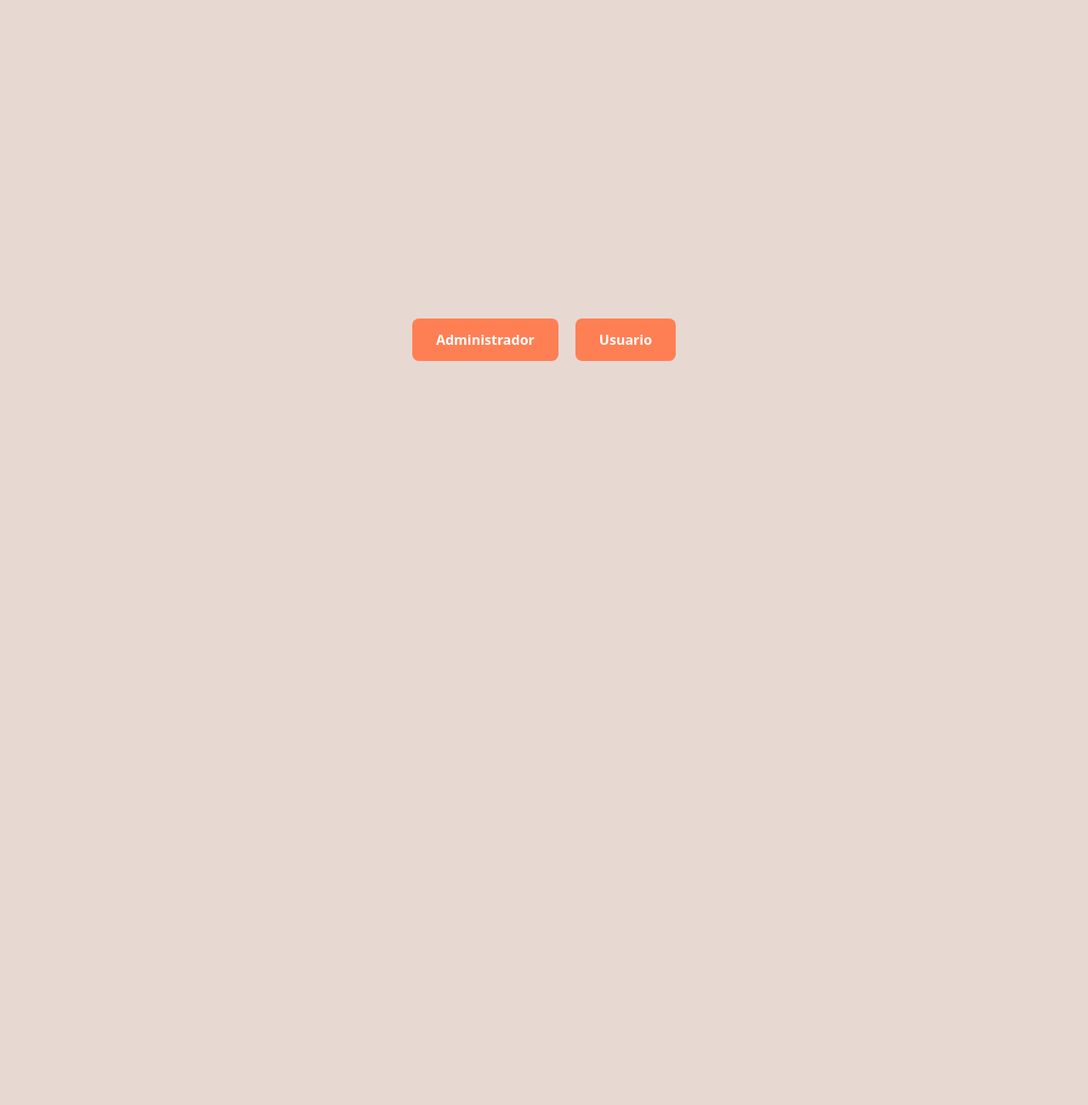
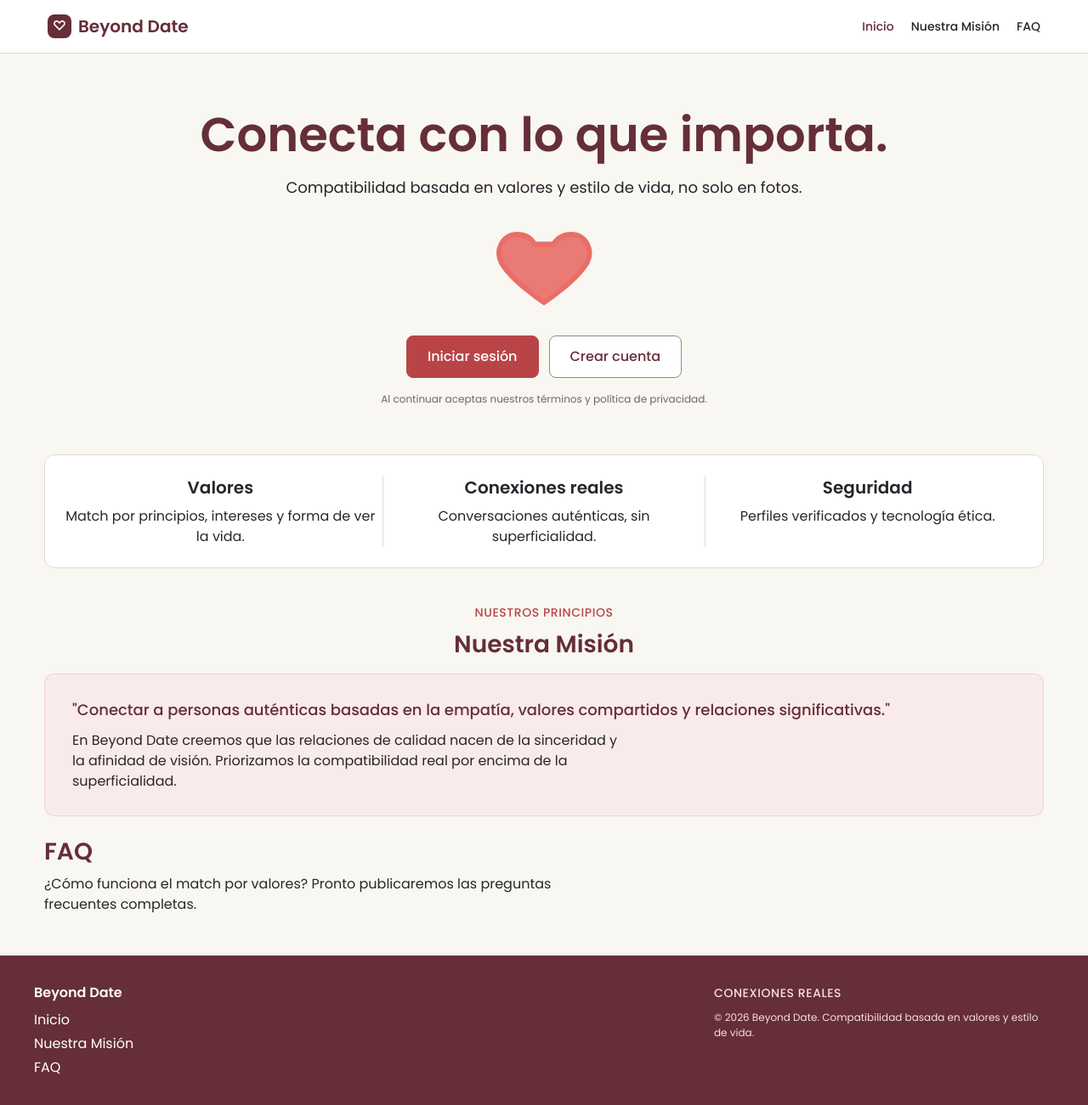
Before and after one commit to Ruka190/Proyecto-Visua, a Django app: page / in a window 1280 px wide. Shown: the whole page at 85% size. Before the commit the page ends 425 px from the top, so only its background shows below. Run offline with Django 5.2, Linux system fonts and the light colour scheme.

Commit message:
Bloque4: inicio con sistema Beyond Date

```diff
--- /dev/null
+++ b/inicio/static/inicio/css/components.css
@@ -0,0 +1,124 @@
+/* ==========================================================================
+   BEYOND DATE — COMPONENTES INICIO (inicio/static/inicio/css/components.css)
+   Header, hero, features, misión, footer. Usa tokens de variables.css.
+   ========================================================================== */
+
+/* Header superior */
+.bd-header {
+  background: var(--color-surface);
+  border-bottom: 1px solid var(--color-border-subtle);
+}
+.bd-header-inner {
+  max-width: 1200px;
+  margin: 0 auto;
+  display: flex;
+  justify-content: space-between;
+  align-items: center;
+  padding: 16px 16px;
+  gap: 16px;
+}
+.bd-brand {
+  font-weight: 600;
+  font-size: 20px;
+  color: var(--color-wine);
+  text-decoration: none;
+  display: inline-flex;
+  align-items: center;
+  gap: 8px;
+}
+.bd-brand-dot {
+  width: 28px;
+  height: 28px;
+  border-radius: 8px;
+  background: var(--color-wine);
+  color: #fff;
+  display: inline-flex;
+  align-items: center;
+  justify-content: center;
+  font-size: 16px;
+}
+.bd-nav { display: flex; gap: 20px; align-items: center; }
+.bd-nav a {
+  color: var(--color-text);
+  text-decoration: none;
+  font-size: 14px;
+  font-weight: 500;
+}
+.bd-nav a:hover, .bd-nav a.active { color: var(--color-wine); }
+
+/* Hero inicio */
+.bd-hero {
+  text-align: center;
+  padding: 48px 0 32px;
+}
+.bd-hero-heart {
+  width: 120px;
+  height: 120px;
+  margin: 8px auto 24px;
+  display: block;
+  color: var(--color-coral);
+}
+.bd-hero-actions {
+  display: flex;
+  gap: 12px;
+  justify-content: center;
+  flex-wrap: wrap;
+  margin-top: 20px;
+}
+.bd-btn-secondary {
+  font-size: 16px;
+  line-height: 24px;
+  font-weight: 500;
+  background: var(--color-surface);
+  color: var(--color-wine);
+  border: 1px solid var(--color-border-control);
+  padding: 12px 24px;
+}
+.bd-btn-secondary:hover {
+  background: var(--color-blush);
+  color: var(--color-wine);
+  transform: translateY(-1px);
+}
+
+/* Features 3 columnas */
+.bd-features {
+  background: var(--color-surface);
+  border: 1px solid var(--color-border-subtle);
+  border-radius: 12px;
+  padding: 24px;
+  margin: 24px 0;
+}
+
+/* Misión — fondo #FAEBEB, contraste AAA 12.85:1 */
+.bd-mission-container { margin: 40px 0; }
+.bd-mission-card {
+  background-color: var(--color-mission-bg);
+  border-radius: 12px;
+  padding: 28px 32px;
+  border: 1px solid rgba(185, 68, 72, 0.15);
+}
+
+/* Footer vino, blanco sobre vino 10.46:1 AAA */
+.bd-footer {
+  background-color: var(--color-wine);
+  color: #FFFFFF;
+  padding: 32px 16px;
+  margin-top: 48px;
+}
+.bd-footer a { color: #FFFFFF; text-decoration: none; }
+.bd-footer a:hover { text-decoration: underline; }
+.bd-footer-inner {
+  max-width: 1200px;
+  margin: 0 auto;
+  display: flex;
+  justify-content: space-between;
+  gap: 24px;
+  flex-wrap: wrap;
+  align-items: flex-start;
+}
+
+@media (max-width: 768px) {
+  .bd-nav { gap: 12px; }
+  .bd-hero { padding: 32px 0 24px; }
+  .bd-mission-card { padding: 20px; }
+}
--- /dev/null
+++ b/inicio/static/inicio/css/typography.css
@@ -0,0 +1,141 @@
+/* ==========================================================================
+   BEYOND DATE — TIPOGRAFÍA EN PX (inicio/static/inicio/css/typography.css)
+   Desktop por defecto. Móvil <=768px al final.
+   ========================================================================== */
+body {
+  font-family: var(--font-family-base);
+  color: var(--color-text);
+  background-color: var(--color-bg);
+  -webkit-font-smoothing: antialiased;
+}
+
+.bd-display {
+  font-size: 56px;
+  line-height: 64px;
+  font-weight: 600;
+  color: var(--color-wine);
+  margin-top: 0;
+  margin-bottom: 16px;
+}
+
+.bd-h1 {
+  font-size: 36px;
+  line-height: 44px;
+  font-weight: 600;
+  color: var(--color-text);
+  margin-top: 0;
+  margin-bottom: 12px;
+}
+
+.bd-h2 {
+  font-size: 28px;
+  line-height: 36px;
+  font-weight: 600;
+  color: var(--color-wine);
+  margin-top: 24px;
+  margin-bottom: 8px;
+}
+
+.bd-h3 {
+  font-size: 20px;
+  line-height: 28px;
+  font-weight: 600;
+  color: var(--color-text);
+  margin-top: 0;
+  margin-bottom: 8px;
+}
+
+.bd-body-lg {
+  font-size: 18px;
+  line-height: 28px;
+  font-weight: 400;
+  color: var(--color-text);
+  margin-bottom: 16px;
+}
+
+.bd-body {
+  font-size: 16px;
+  line-height: 24px;
+  font-weight: 400;
+  color: var(--color-text);
+  max-width: 65ch;
+  margin-bottom: 16px;
+}
+
+.bd-label {
+  font-size: 14px;
+  line-height: 20px;
+  font-weight: 500;
+  letter-spacing: 0.04em;
+  text-transform: uppercase;
+  display: inline-block;
+  margin-bottom: 6px;
+}
+
+.bd-caption {
+  font-size: 12px;
+  line-height: 18px;
+  font-weight: 400;
+  color: var(--color-text-muted);
+  display: block;
+  margin-top: 4px;
+}
+
+.bd-kpi {
+  font-size: 36px;
+  line-height: 44px;
+  font-weight: 600;
+  color: var(--color-primary);
+  letter-spacing: -0.02em;
+}
+
+.btn {
+  font-family: inherit;
+  display: inline-flex;
+  align-items: center;
+  justify-content: center;
+  border-radius: 8px;
+  cursor: pointer;
+  text-decoration: none;
+  transition: background-color 0.2s ease, border-color 0.2s ease, transform 0.2s ease;
+}
+
+.btn-primary {
+  font-size: 16px;
+  line-height: 24px;
+  font-weight: 500;
+  background-color: var(--color-primary);
+  color: #FFFFFF;
+  border: 1px solid var(--color-primary);
+  padding: 12px 24px;
+}
+
+.btn-primary:hover {
+  background-color: #A33A3E;
+  border-color: #A33A3E;
+  color: #FFFFFF;
+  transform: translateY(-1px);
+}
+
+.btn-compact {
+  font-size: 14px;
+  line-height: 20px;
+  font-weight: 500;
+  background-color: transparent;
+  color: var(--color-wine);
+  border: 1px solid var(--color-border-control);
+  padding: 6px 14px;
+}
+
+.btn-compact:hover {
+  background-color: var(--color-blush);
+  color: var(--color-wine);
+}
+
+/* Responsive <=768px */
+@media (max-width: 768px) {
+  .bd-display { font-size: 36px; line-height: 44px; }
+  .bd-h1 { font-size: 28px; line-height: 36px; }
+  .bd-h2 { font-size: 24px; line-height: 32px; }
+  .bd-kpi { font-size: 28px; line-height: 36px; }
+}
--- /dev/null
+++ b/inicio/static/inicio/css/variables.css
@@ -0,0 +1,36 @@
+/* ==========================================================================
+   BEYOND DATE — VARIABLES CENTRALES (inicio/static/inicio/css/variables.css)
+   Paleta consolidada: 14 tokens UI + 4 semánticos. Fuente Poppins.
+   ========================================================================== */
+:root {
+  /* 1. PALETA BASE */
+  --color-bg: #F8F7F2;
+  --color-surface: #FFFFFF;
+  --color-blush: #F5DFDB;
+  --color-coral: #E86E67;
+  --color-primary: #B94448;
+  --color-wine: #652E38;
+  --color-text: #29252C;
+  --color-text-muted: #70656B;
+  --color-border-subtle: #E7D8D2;
+  --color-border-control: #988589;
+  /* 2. COMPONENTES / VISTAS */
+  --color-nav-icon-active: #F0AF9A;
+  --color-user-info-bg: #D9D9D9;
+  --color-admin-notify-bg: #F5DFD8;
+  --color-mission-bg: #FAEBEB;
+  /* 3. SEMÁNTICOS */
+  --color-success: #276749;
+  --color-success-bg: #E9F3EC;
+  --color-warning: #875400;
+  --color-warning-bg: #FFF0D5;
+  --color-danger: #A52A38;
+  --color-danger-bg: #FCE9EC;
+  --color-info: #4A506A;
+  --color-info-bg: #EEF0F5;
+  /* 4. TIPOGRAFÍA */
+  --font-family-base: 'Poppins', -apple-system, BlinkMacSystemFont, 'Segoe UI', sans-serif;
+  --fw-regular: 400;
+  --fw-medium: 500;
+  --fw-semibold: 600;
+}
--- /dev/null
+++ b/inicio/templates/inicio/base.html
@@ -0,0 +1,32 @@
+{% load static %}
+<!DOCTYPE html>
+<html lang="es">
+<head>
+  <meta charset="UTF-8">
+  <meta name="viewport" content="width=device-width, initial-scale=1.0">
+  <title>{% block title %}Beyond Date{% endblock %}</title>
+  <!-- Poppins 400,500,600 -->
+  <link rel="preconnect" href="https://fonts.googleapis.com">
+  <link rel="preconnect" href="https://fonts.gstatic.com" crossorigin>
+  <link href="https://fonts.googleapis.com/css2?family=Poppins:wght@400;500;600&display=swap" rel="stylesheet">
+  <!-- Bootstrap 5.3.3 -->
+  <link href="https://cdn.jsdelivr.net/npm/bootstrap@5.3.3/dist/css/bootstrap.min.css" rel="stylesheet">
+  <!-- Tokens y sistema Beyond Date -->
+  <link rel="stylesheet" href="{% static 'inicio/css/variables.css' %}">
+  <link rel="stylesheet" href="{% static 'inicio/css/typography.css' %}">
+  <link rel="stylesheet" href="{% static 'inicio/css/components.css' %}">
+  {% block extra_css %}{% endblock %}
+</head>
+<body>
+  {% include "inicio/includes/header.html" %}
+
+  <main class="container" style="max-width: 1200px; margin-top: 16px; margin-bottom: 16px;">
+    {% block content %}{% endblock %}
+  </main>
+
+  {% include "inicio/includes/footer.html" %}
+
+  <script src="https://cdn.jsdelivr.net/npm/bootstrap@5.3.3/dist/js/bootstrap.bundle.min.js"></script>
+  {% block extra_js %}{% endblock %}
+</body>
+</html>
--- /dev/null
+++ b/inicio/templates/inicio/includes/footer.html
@@ -0,0 +1,17 @@
+<!-- Footer global: vino #652E38, blanco AAA -->
+<footer class="bd-footer">
+  <div class="bd-footer-inner">
+    <div>
+      <p class="bd-body" style="color:#fff; margin-bottom:8px; font-weight:600;">Beyond Date</p>
+      <div class="d-flex flex-column gap-1">
+        <a href="{% url 'index' %}">Inicio</a>
+        <a href="{% url 'index' %}#mision">Nuestra Misión</a>
+        <a href="{% url 'index' %}#faq">FAQ</a>
+      </div>
+    </div>
+    <div style="max-width: 400px;">
+      <span class="bd-label" style="color: var(--color-blush);">CONEXIONES REALES</span>
+      <p class="bd-caption" style="color: var(--color-blush);">© 2026 Beyond Date. Compatibilidad basada en valores y estilo de vida.</p>
+    </div>
+  </div>
+</footer>
--- /dev/null
+++ b/inicio/templates/inicio/includes/header.html
@@ -0,0 +1,13 @@
+<!-- Header global Bloque 4: logo + nav Inicio / Misión / FAQ -->
+<header class="bd-header">
+  <div class="bd-header-inner">
+    <a href="{% url 'index' %}" class="bd-brand">
+      <span class="bd-brand-dot">♡</span> Beyond Date
+    </a>
+    <nav class="bd-nav" aria-label="Navegación principal">
+      <a href="{% url 'index' %}" class="{% if request.resolver_match.url_name == 'index' %}active{% endif %}">Inicio</a>
+      <a href="{% url 'index' %}#mision">Nuestra Misión</a>
+      <a href="{% url 'index' %}#faq">FAQ</a>
+    </nav>
+  </div>
+</header>
--- /dev/null
+++ b/inicio/templates/inicio/includes/mission_section.html
@@ -0,0 +1,22 @@
+<!-- Sección Misión: fondo missionBg #FAEBEB -->
+<section class="bd-mission-container" id="mision">
+  <div class="bd-mission-header text-center">
+    <span class="bd-label" style="color: var(--color-primary);">NUESTROS PRINCIPIOS</span>
+    <h2 class="bd-h2" style="margin-top:4px;">Nuestra Misión</h2>
+  </div>
+  <div class="bd-mission-card mt-3">
+    <p class="bd-body-lg" style="margin-bottom:10px; color: var(--color-wine); font-weight:500;">
+      "Conectar a personas auténticas basadas en la empatía, valores compartidos y relaciones significativas."
+    </p>
+    <p class="bd-body" style="margin-bottom:0;">
+      En Beyond Date creemos que las relaciones de calidad nacen de la sinceridad y la afinidad de visión.
+      Priorizamos la compatibilidad real por encima de la superficialidad.
+    </p>
+  </div>
+
+  <!-- FAQ ancla mínima para nav/footer (se expandirá después) -->
+  <div id="faq" class="mt-4">
+    <h2 class="bd-h2">FAQ</h2>
+    <p class="bd-body">¿Cómo funciona el match por valores? Pronto publicaremos las preguntas frecuentes completas.</p>
+  </div>
+</section>
--- a/inicio/templates/inicio/index.html
+++ b/inicio/templates/inicio/index.html
@@ -1,44 +1,45 @@
-<!DOCTYPE html>
-<html lang="es">
-<head>
-    <meta charset="UTF-8">
-    <meta name="viewport" content="width=device-width, initial-scale=1.0">
-    <title>Dos Botones Centrados</title>
-    <style>
-        * { box-sizing: border-box; margin: 0; padding: 0; }
-        body {
-            min-height: 100vh;
-            display: flex;
-            justify-content: center;
-            align-items: center;
-            background-color: #E7D8D2;
-            font-family: system-ui, -apple-system, BlinkMacSystemFont, 'Segoe UI', Roboto, sans-serif;
-        }
-        .button-container { display: flex; gap: 20px; }
-        .btn {
-            display: inline-block;
-            padding: 14px 28px;
-            font-size: 16px;
-            font-weight: 600;
-            text-decoration: none;
-            border-radius: 8px;
-            transition: all 0.2s ease-in-out;
-            cursor: pointer;
-            text-align: center;
-        }
-        .btn-primary { background-color: #ff7f54; color: #ffffff; }
-        .btn-primary:hover { background-color: #fc5d27; transform: translateY(-2px); }
-        .btn-secondary { background-color: #ff7f54; color: #ffffff; }
-        .btn-secondary:hover { background-color: #fc5d27; transform: translateY(-2px); }
-    </style>
-</head>
-<body>
-    <div class="button-container">
-    <!-- Botones sin función por ahora -->
-    <a href="#" class="btn btn-primary">Administrador</a>
+{% extends "inicio/base.html" %}
+{% block title %}Beyond Date — Inicio{% endblock %}
 
-    <!-- AQUÍ ESTÁ EL CAMBIO: Reemplazamos el "#" por la ruta de Django -->
-    <a href="{% url 'usuario' %}" class="btn btn-secondary">Usuario</a>
-</div>
-</body>
-</html>
+{% block content %}
+<!-- HERO: único H1 por pantalla -->
+<section class="bd-hero">
+  <h1 class="bd-display">Conecta con lo que importa.</h1>
+  <p class="bd-body-lg mx-auto" style="max-width: 620px;">
+    Compatibilidad basada en valores y estilo de vida, no solo en fotos.
+  </p>
+
+  <!-- Corazón decorativo coral (no texto) -->
+  <svg class="bd-hero-heart" viewBox="0 0 24 24" fill="currentColor" aria-hidden="true">
+    <path d="M12 21s-7.5-4.9-10-9.3C.4 8.6 2.3 5 5.7 5c2 0 3.4 1.1 4.1 2.3h4.4C15 6.1 16.4 5 18.4 5c3.4 0 5.3 3.6 3.7 6.7C19.5 16.1 12 21 12 21z" opacity="0.9"/>
+    <path d="M12 21s-7.5-4.9-10-9.3C.4 8.6 2.3 5 5.7 5c2 0 3.4 1.1 4.1 2.3h4.4C15 6.1 16.4 5 18.4 5c3.4 0 5.3 3.6 3.7 6.7C19.5 16.1 12 21 12 21z" fill="none" stroke="currentColor" stroke-width="1.2"/>
+  </svg>
+
+  <div class="bd-hero-actions">
+    <!-- TODO Bloque 4 siguiente: conectar a login / registro reales -->
+    <a href="#" class="btn btn-primary">Iniciar sesión</a>
+    <a href="#" class="btn bd-btn-secondary">Crear cuenta</a>
+  </div>
+  <small class="bd-caption mt-3">Al continuar aceptas nuestros términos y política de privacidad.</small>
+</section>
+
+<!-- 3 COLUMNAS: Valores / Conexión / etc. (del Miro: xto / Texto / tex) -->
+<section class="bd-features">
+  <div class="row g-3 text-center">
+    <div class="col-md-4">
+      <h3 class="bd-h3">Valores</h3>
+      <p class="bd-body mx-auto" style="margin-bottom:0;">Match por principios, intereses y forma de ver la vida.</p>
+    </div>
+    <div class="col-md-4" style="border-left:1px solid var(--color-border-subtle); border-right:1px solid var(--color-border-subtle);">
+      <h3 class="bd-h3">Conexiones reales</h3>
+      <p class="bd-body mx-auto" style="margin-bottom:0;">Conversaciones auténticas, sin superficialidad.</p>
+    </div>
+    <div class="col-md-4">
+      <h3 class="bd-h3">Seguridad</h3>
+      <p class="bd-body mx-auto" style="margin-bottom:0;">Perfiles verificados y tecnología ética.</p>
+    </div>
+  </div>
+</section>
+
+{% include "inicio/includes/mission_section.html" %}
+{% endblock %}
```
